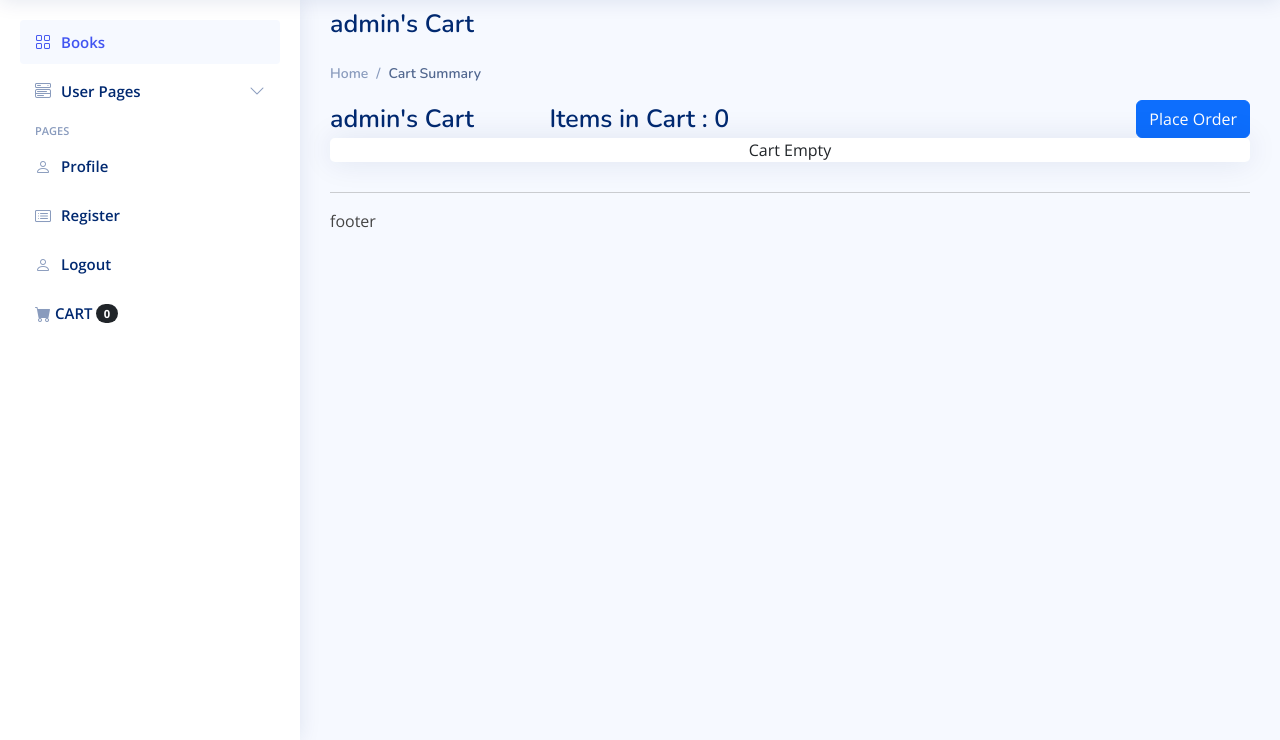
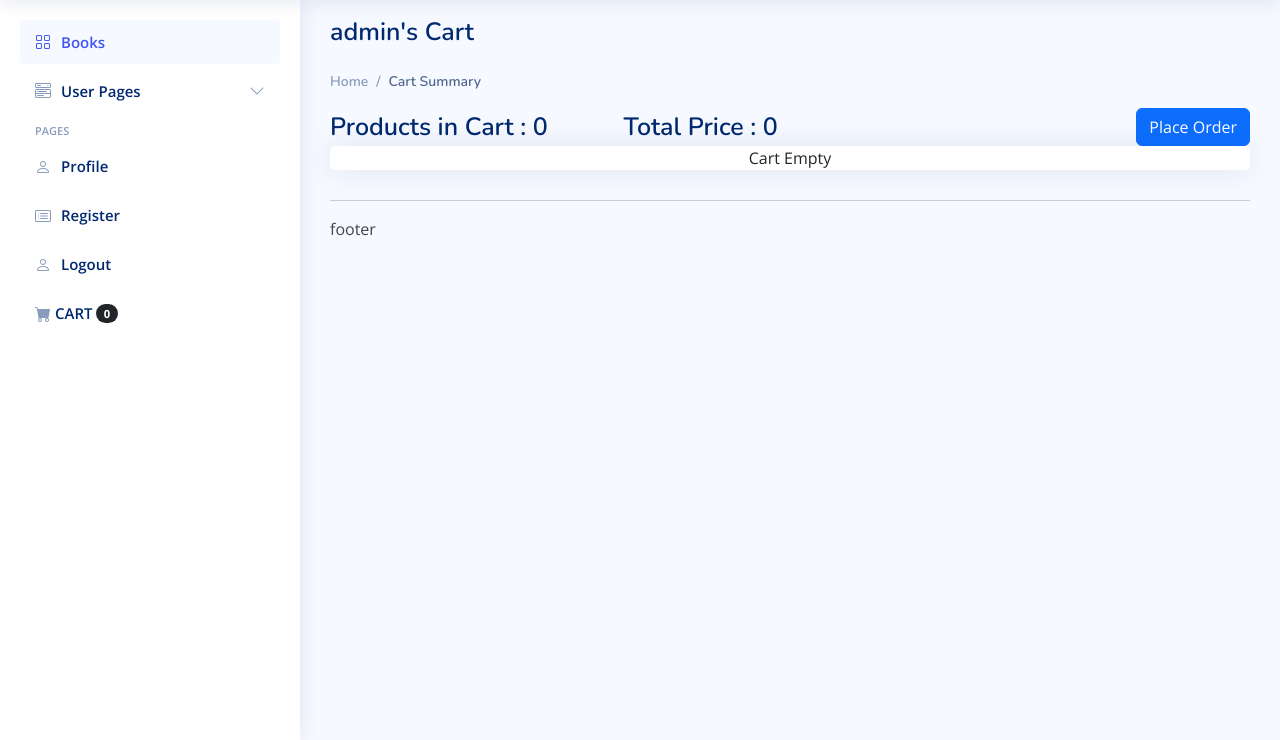
Before and after one commit to brownhat-98/project-share, a Django app: page /user/cartsum/ in a window 1280 px wide. Shown: the part 60-800 px from the top of the page. Run offline with Django 5.2, Linux system fonts and the light colour scheme; a user stored in the database is signed in; data comes from the database, SQL or seed files in the repository; both versions use the stored data as it was after the commit; some libraries are stand-ins or nearby versions.

Commit message:
add_to_cart

```diff
--- a/Book_Project - Copy/templates/userapp/place_order.html
+++ b/Book_Project - Copy/templates/userapp/place_order.html
@@ -10,6 +10,11 @@
             <li class="breadcrumb-item active">Place Order</li>
         </ol>
     </nav>
+
+    <div class="d-flex justify-content-between align-items-center">
+        <h1>{{request.user}}'s Cart &ensp;&ensp;&ensp;&ensp;&ensp; Items in Cart : {{ cart|length }}
+             &ensp;&ensp;&ensp;&ensp;&ensp; Total Price : {{total_price}} </h1>
+    </div>
 
     <form method="post" action="{% url 'place_order' %}">
         {% csrf_token %}
--- a/Book_Project - Copy/templates/userapp/user_cart.html
+++ b/Book_Project - Copy/templates/userapp/user_cart.html
@@ -1,7 +1,7 @@
 {% extends 'userapp/userdash.html' %}
 {% load static %}
 {% block content %}
-    <div class="d-flex justify-content-between align-items-center mb-4">
+    <div class="d-flex justify-content-between align-items-center mb-4 pt-2">
         <h1>{{request.user}}'s Cart</h1>
     </div>
     <nav>
@@ -12,22 +12,25 @@
     </nav>
 
     <div class="d-flex justify-content-between align-items-center">
-        <h1>{{request.user}}'s Cart &ensp;&ensp;&ensp;&ensp;&ensp; Items in Cart : {{ cart|length }}</h1>
+        <h1>Products in Cart : {{ cart|length }} &ensp;&ensp;&ensp;&ensp;&ensp; Total Price : {{total_price}}</h1>
         <button class="btn btn-primary" id="place-order-button">Place Order</button>
     </div>
 
     {% if cart_products %}
-        {% for product in cart_products %}
+    {% for product in cart_products %}
+
             <div class="card shadow-sm pt-3 mb-3">
                 <div class="card-body row">
                     <div class="col-md-3">
-                        <img class="img-thumbnail" src="{{product.cover_url}}" alt="">
+                        <img class="img-thumbnail" src="{{ product.cover_url }}" alt="">
                     </div>
                     <div class="col-md-9">
                         <div class="card-text">
                             <p><strong>Book Title:</strong> {{ product.title }}</p>
                             <p><strong>Author:</strong> {{ product.author }}</p>
                             <p><strong>Price:</strong> {{ product.price }}</p>
+                            <p><strong>Quantity:</strong> {{ product.quantity }}</p>
+
                             <div class="input-group mb-3">
                                 <input type="number" class="form-control quantity-input" id="quantity-{{ product.id }}" value="{{ product.quantity }}" min="1">
                                 <div class="input-group-append">
@@ -39,7 +42,10 @@
                     </div>
                 </div>
             </div>
-        {% endfor %}
+
+
+    {% endfor %}
+
     {% else %}
         <div class="card align-items-center">Cart Empty</div>
     {% endif %}
@@ -62,6 +68,7 @@
                 var productId = $(this).data('product-id');
                 var quantity = $('#quantity-' + productId).val();
                 var button = $(this);
+                console.log("Quantity before AJAX request:", quantity);
 
                 $.ajax({
                     type: 'POST',
--- a/Book_Project - Copy/userapp/cart.py
+++ b/Book_Project - Copy/userapp/cart.py
@@ -9,15 +9,15 @@ class Cart:
         else:
             self.cart = self.session.get('cart', {})
 
-    def add(self, product):
+    def add(self, product, quantity=1):
         product_id = str(product.id)
 
         if product_id in self.cart:
-            self.cart[product_id]['quantity'] += 1
+            self.cart[product_id]['quantity'] += quantity
         else:
             self.cart[product_id] = {
                 'price': product.price,
-                'quantity': 1
+                'quantity': quantity
             }
 
         self.session['cart'] = self.cart
@@ -26,9 +26,13 @@ class Cart:
     def __len__(self):
         return len(self.cart)
 
-    def get_product(self):
-        product_ids= self.cart.keys()
+    def get_quantity(self, product_id=1):
+        return self.cart.get(str(product_id), {}).get('quantity', 0)
+
+    def get_products(self):
+        product_ids = self.cart.keys()
         products = Book.objects.filter(id__in=product_ids)
+
         return products
 
 
--- a/Book_Project - Copy/userapp/models.py
+++ b/Book_Project - Copy/userapp/models.py
@@ -36,7 +36,7 @@ class Order(models.Model):
 
     customer = models.ForeignKey(Customer, null=True, on_delete=models.SET_NULL)
     product = models.ForeignKey(Book, null=True, on_delete=models.SET_NULL)
-    quantity = models.IntegerField(null=True)
+    quantity = models.IntegerField(default=1)
     date_created = models.DateTimeField (auto_now_add=True, null=True)
     status = models.CharField(max_length=200,null=True,choices=STATUS)
 
--- a/Book_Project - Copy/userapp/views.py
+++ b/Book_Project - Copy/userapp/views.py
@@ -14,7 +14,6 @@ from bookapp.decorators import *
 # Create your views here.
 #____________________________________________________________USERDASH
 @login_required(login_url='login')
-@loggeduser
 def userdash(request):
     user = request.user.customer
     pk=user.id
@@ -130,7 +129,7 @@ def delete_order(request, pk):
         order.delete()
         return redirect(url)
     context = {'order': order}
-    return render(request, 'userapp/deleteorder.html', context)
+    return render(request,'userapp/deleteorder.html', context)
 
 
 #____________________________________________________________CARTADD
@@ -138,30 +137,34 @@ def delete_order(request, pk):
 def cart_add(request):
     cart = Cart(request)
 
-    print("Request method:", request.method)  # Debugging line
-    print("Request POST data:", request.POST)  # Debugging line
-
     if request.method == 'POST' and request.POST.get('action') == 'post':
         product_id = int(request.POST.get('product_id'))
         product = get_object_or_404(Book, id=product_id)
-        cart.add(product=product)
-        cart_qty = cart.__len__()
+        quantity = int(request.POST.get('quantity'))
+        cart.add(product=product, quantity=quantity)
+        cart_qty = len(cart)
 
-        return JsonResponse({'qty': cart_qty,'success': True, 'message': 'Product added to cart successfully.'})
+        return JsonResponse({'qty': cart_qty, 'success': True, 'message': 'Product added to cart successfully.'})
     else:
         return JsonResponse({'success': False, 'message': 'Invalid request.'})
-
 
 
 #____________________________________________________________CARTSUMMARY
 @login_required(login_url='login')
 def cart_sum(request):
     cart = Cart(request)
-    cart_products = cart.get_product
+    cart_products = cart.get_products()
 
-    context = {'cart_products':cart_products}
-    return render(request, 'userapp/user_cart.html', context)
+    for product in cart_products:
+        product.quantity = cart.get_quantity(product.id)
 
+    total_price=sum(product.price*product.quantity for product in cart_products)
+
+    context = {
+        'cart_products': cart_products,
+        'total_price':total_price
+    }
+    return render(request,'userapp/user_cart.html', context)
 
 
 #____________________________________________________________CARTUPDATE
@@ -213,6 +216,6 @@ def place_order(request):
         return redirect('userorders', pk=customer.id)
 
     context = {
-        'cart_products': cart.get_product()
+        'cart_products': cart.get_products()
     }
     return render(request, 'userapp/place_order.html', context)
```
Also changed, not shown: Book_Project - Copy/templates/userapp/user_products.html (+18 -10 lines), Book_Project - Copy/db.sqlite3, Book_Project - Copy/userapp/migrations/0003_alter_order_quantity.py (added).
